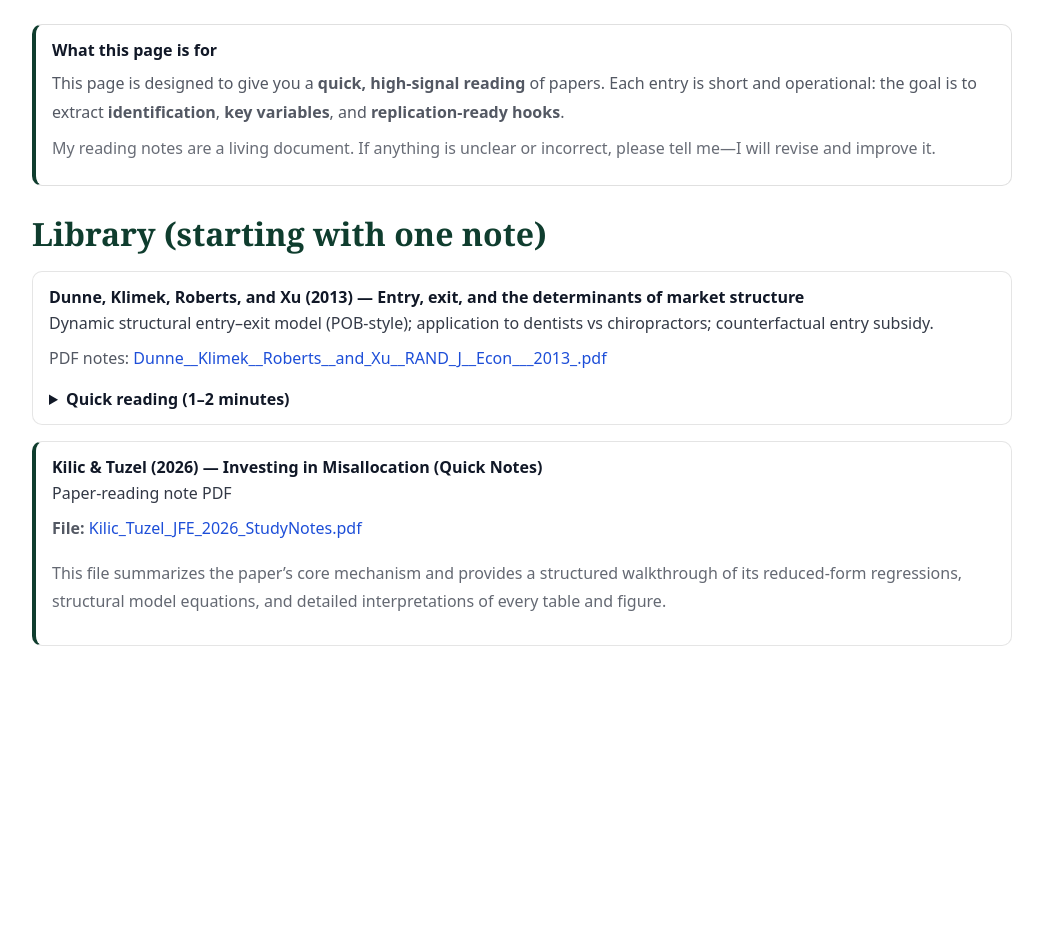
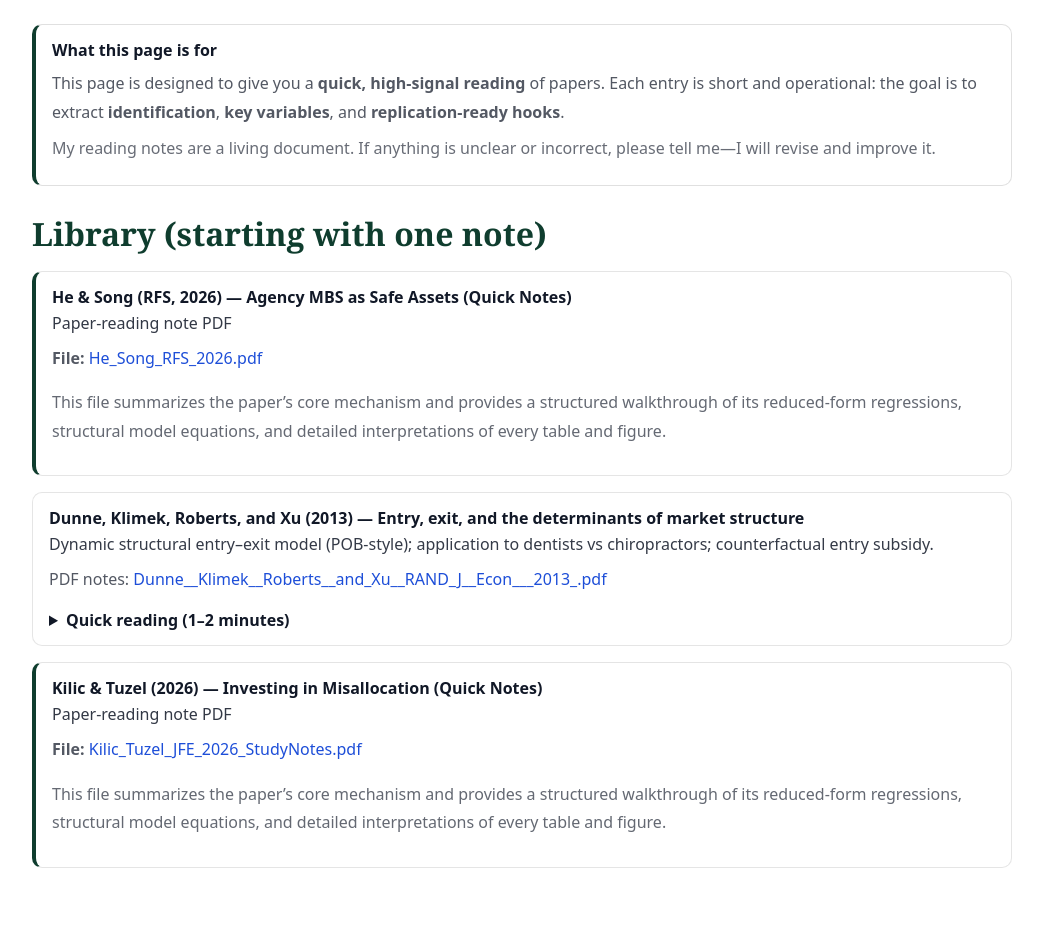
Before and after one commit to yaxinzn/study-archive, a Jekyll site: the page built from reading/index.md, in a window 1280 px wide. Shown: the part 523-1475 px from the top of the page, without its empty margins (118-1161 px from the left). Built offline with Jekyll 4.4.1, drawn with Linux system fonts in a browser that asks for light colours; before the commit the page ends 1253 px from its top, so only the background shows below that.

Commit message:
Reading: add He & Song (2026) quick-note PDF

```diff
--- a/reading/index.md
+++ b/reading/index.md
@@ -53,6 +53,22 @@
 
 ## Library (starting with one note)
 
+
+<div style="margin:16px 0; padding:14px 16px; border:1px solid rgba(0,0,0,.10); border-left:4px solid #0f3d2e; border-radius:10px; background:#fff;">
+  <div style="font-weight:800;">He &amp; Song (RFS, 2026) — Agency MBS as Safe Assets (Quick Notes)</div>
+  <div style="opacity:.86; margin-top:4px;">Paper-reading note PDF</div>
+
+  <p style="margin-top:10px;">
+    <strong>File:</strong>
+    <a href="{{ site.baseurl }}/reading/library/He_Song_RFS_2026.pdf">He_Song_RFS_2026.pdf</a>
+  </p>
+
+  <p style="opacity:.90; margin-top:6px;">
+    This file summarizes the paper’s core mechanism and provides a structured walkthrough of its reduced-form regressions, structural model equations, and detailed interpretations of every table and figure.
+  </p>
+</div>
+
+
 <div class="reading-card">
   <div class="reading-card-title">
     Dunne, Klimek, Roberts, and Xu (2013) — Entry, exit, and the determinants of market structure
```
Also changed, not shown: 1 other file.
